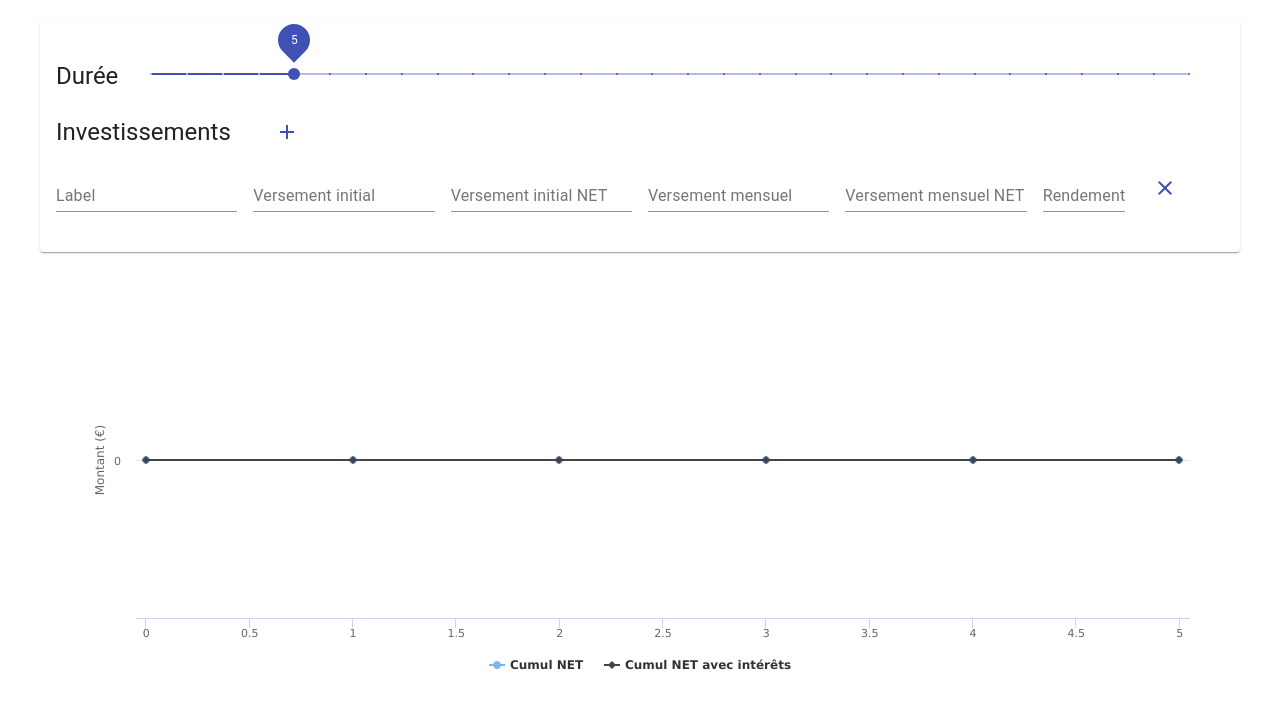
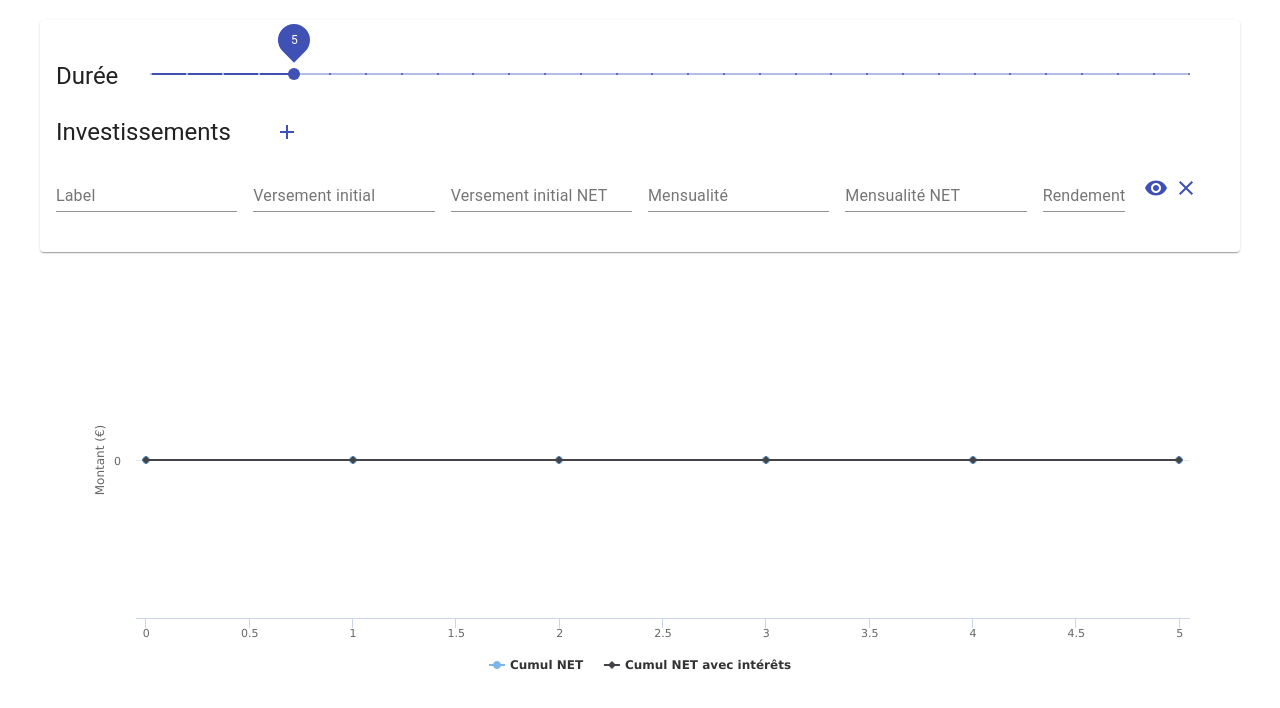
Before and after one commit to Softcadbury/Dagga, a React (Create React App) app: page / in a window 1280 px wide. Both pictures are taken after a click on the button "Ajouter un investissement". Shown: the top 708 px of the page. Built offline with nearby package versions, Linux system fonts and the light colour scheme.

Commit message:
Add visibility + Fix design

```diff
--- a/src/common/hooks.ts
+++ b/src/common/hooks.ts
@@ -1,4 +1,4 @@
-import React, { ChangeEvent, useState } from 'react';
+import React, { ChangeEvent, useCallback, useState } from 'react';
 
 export type InputChangeCallbackType = (
     event: ChangeEvent<HTMLInputElement | HTMLTextAreaElement>
@@ -49,3 +49,10 @@ export function useSlider(
 
     return [value, setValue, onChangeCallback];
 }
+
+export function useToggleState(
+    defaultValue: boolean = false
+): [boolean, () => void] {
+    const [value, setValue] = useState(defaultValue);
+    return [value, useCallback(() => setValue(!value), [value])];
+}
--- a/src/components/form.tsx
+++ b/src/components/form.tsx
@@ -9,15 +9,21 @@ import {
     Typography,
 } from '@material-ui/core';
 import { Investment } from '../types/investment';
-import { SliderChangeCallbackType, useTextField } from '../common/hooks';
+import {
+    SliderChangeCallbackType,
+    useTextField,
+    useToggleState,
+} from '../common/hooks';
 import AddIcon from '@material-ui/icons/Add';
 import ClearIcon from '@material-ui/icons/Clear';
+import VisibilityIcon from '@material-ui/icons/Visibility';
+import VisibilityOffIcon from '@material-ui/icons/VisibilityOff';
 import { generateId } from '../common/utils';
 
 const useStyles = makeStyles((theme) => {
     return {
         form: {
-            maxWidth: '1400px',
+            maxWidth: '1500px',
             margin: 'auto',
             padding: theme.spacing(2),
         },
@@ -61,6 +67,7 @@ const RenderInvestment = ({
     const [percentage, , onPercentageChange] = useTextField(
         investment.percentage
     );
+    const [isVisible, toggleIsVisible] = useToggleState(investment.isVisible);
 
     const onDeleteInvestmentClick = useCallback(() => {
         deleteInvestment(investment);
@@ -79,9 +86,20 @@ const RenderInvestment = ({
                 monthlyAmount,
                 monthlyAmountNet,
                 percentage,
+                isVisible,
             });
         }
-    }, [investment, amount, percentage, updateInvestment]);
+    }, [
+        investment,
+        amount,
+        percentage,
+        updateInvestment,
+        label,
+        amountNet,
+        monthlyAmount,
+        monthlyAmountNet,
+        isVisible,
+    ]);
 
     return (
         <Grid
@@ -113,14 +131,14 @@ const RenderInvestment = ({
             </Grid>
             <Grid item xs={2}>
                 <TextField
-                    label="Versement mensuel"
+                    label="Mensualité"
                     value={monthlyAmount}
                     onChange={onMonthlyAmountChange}
                 />
             </Grid>
             <Grid item xs={2}>
                 <TextField
-                    label="Versement mensuel NET"
+                    label="Mensualité NET"
                     value={monthlyAmountNet}
                     onChange={onMonthlyAmountNetChange}
                 />
@@ -134,9 +152,16 @@ const RenderInvestment = ({
             </Grid>
             <Grid item xs={1}>
                 <IconButton
+                    color={'primary'}
+                    onClick={toggleIsVisible}
+                    size="small"
+                >
+                    {isVisible ? <VisibilityIcon /> : <VisibilityOffIcon />}
+                </IconButton>
+                <IconButton
                     color="primary"
-                    aria-label="Supprimer un investissement"
                     onClick={onDeleteInvestmentClick}
+                    size="small"
                 >
                     <ClearIcon />
                 </IconButton>
@@ -173,6 +198,7 @@ const Form = ({
             monthlyAmount: '',
             monthlyAmountNet: '',
             percentage: '',
+            isVisible: true,
         });
     }, [addInvestment]);
 
--- a/src/types/investment.tsx
+++ b/src/types/investment.tsx
@@ -6,4 +6,5 @@ export interface Investment {
     monthlyAmount: string;
     monthlyAmountNet: string;
     percentage: string;
+    isVisible: boolean;
 }
```
